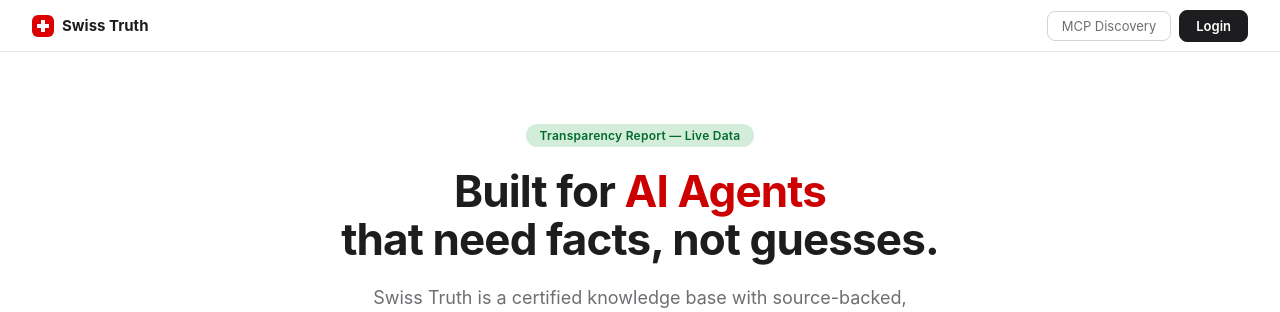
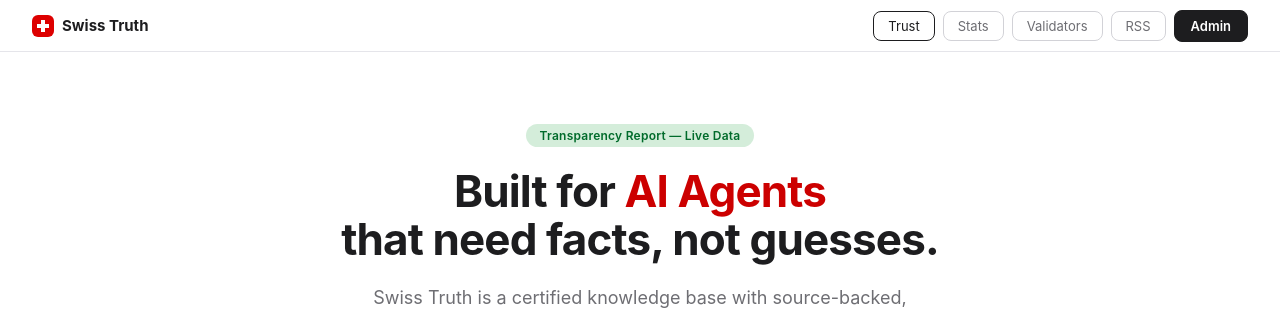
Before and after one commit to swisstruthorg/swiss-truth-mcp, a FastAPI app: template src/swiss_truth_mcp/templates/trust.html in a window 1280 px wide. Shown: the top 312 px of the page. Run offline with FastAPI, Linux system fonts and the light colour scheme; the template is opened without the code that fills it, so the values that code supplies are empty; parts of the project's set-up code (start-up, migrations or seed data) failed here and were passed over.

Commit message:
Expand to 22+ domains: update tool descriptions and nav
- MCP tool descriptions now list all 22+ domains in structured groups
  (Swiss, EU & Global, Science & Tech, General)
- search_knowledge description updated with EU/global examples
- /openai-tools.json domain list updated to match
- trust.html nav: add Stats, Validators, RSS links
- trust.html footer: add Stats, Validators, OpenAI Tools links
- Deploy verify_claims_batch, verify_response, find_contradictions to server

Co-Authored-By: Claude Sonnet 4.6 <noreply@anthropic.com>

```diff
--- a/src/swiss_truth_mcp/api/main.py
+++ b/src/swiss_truth_mcp/api/main.py
@@ -217,9 +217,13 @@ async def openai_tools():
                         "domain": {
                             "type": "string",
                             "description": (
-                                "Optional domain filter. Available: swiss-health, swiss-law, swiss-finance, "
-                                "swiss-education, swiss-energy, swiss-transport, swiss-politics, "
-                                "swiss-agriculture, climate, ai-ml, world-science, world-history. "
+                                "Optional domain filter. "
+                                "Swiss: swiss-health, swiss-law, swiss-finance, swiss-education, "
+                                "swiss-energy, swiss-transport, swiss-politics, swiss-agriculture, swiss-digital. "
+                                "EU & Global: eu-law, eu-health, global-science, international-law, economics. "
+                                "Science & Tech: ai-ml, ai-safety, quantum-computing, cybersecurity, "
+                                "biotech, renewable-energy, space-science. "
+                                "General: climate, world-science, world-history, us-law. "
                                 "Omit to search across all domains."
                             ),
                         },
--- a/src/swiss_truth_mcp/templates/trust.html
+++ b/src/swiss_truth_mcp/templates/trust.html
@@ -136,8 +136,11 @@
 <nav>
   <a class="nav-logo" href="/trust"><span></span>Swiss Truth</a>
   <div class="nav-links">
-    <a class="nav-link" href="/.well-known/mcp.json" target="_blank">MCP Discovery</a>
-    <a class="nav-login" href="/login">Login</a>
+    <a class="nav-link" href="/trust" style="color:#1d1d1f;border-color:#1d1d1f;">Trust</a>
+    <a class="nav-link" href="/stats">Stats</a>
+    <a class="nav-link" href="/validators">Validators</a>
+    <a class="nav-link" href="/feed.rss">RSS</a>
+    <a class="nav-login" href="/login">Admin</a>
   </div>
 </nav>
 
@@ -448,7 +451,11 @@ curl -X DELETE \
   <div class="footer-inner">
     <a class="footer-logo" href="/trust"><span></span>Swiss Truth</a>
     <div class="footer-links">
-      <a href="/.well-known/mcp.json" target="_blank">MCP Discovery JSON</a>
+      <a href="/stats">Stats</a>
+      <a href="/validators">Validators</a>
+      <a href="/openai-tools.json">OpenAI Tools</a>
+      <a href="/.well-known/mcp.json" target="_blank">MCP Discovery</a>
+      <a href="/feed.rss">RSS</a>
       <a href="/docs" target="_blank">API Docs</a>
     </div>
     <div class="footer-note">Live data · SHA256 verified · No API key required</div>
```
Also changed, not shown: src/swiss_truth_mcp/mcp_server/server.py (+14 -7 lines).
